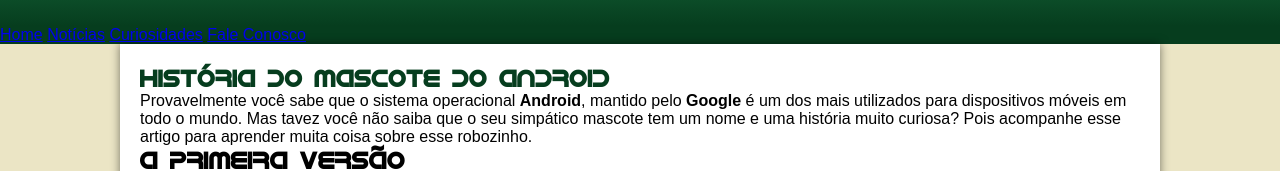
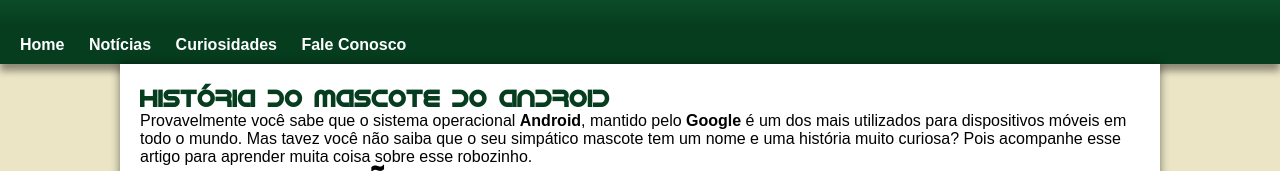
Before and after one commit to pedrodev30/site-android, a plain HTML site: page index.html in a window 1280 px wide. Shown: the part 164-335 px from the top of the page. Drawn offline with Linux system fonts and the light colour scheme.

Commit message:
style: aplica estilos ao menu e transição

```diff
--- a/styles/style.css
+++ b/styles/style.css
@@ -54,6 +54,22 @@ header > p {
 
 nav {
   background-color: var(--cor5);
+  padding: 10px;
+  box-shadow: 0 7px 7px rgba(0, 0, 0, 0.4);
+}
+
+nav > a {
+  color: #FFFFFF;
+  padding: 10px;
+  text-decoration: none;
+  font-weight: bold;
+  border-radius: 5px;
+  transition-duration: 0.5s;
+}
+
+nav > a:hover {
+  background-color: var(--cor3);
+  color: var(--cor5);
 }
 
 main {
```
